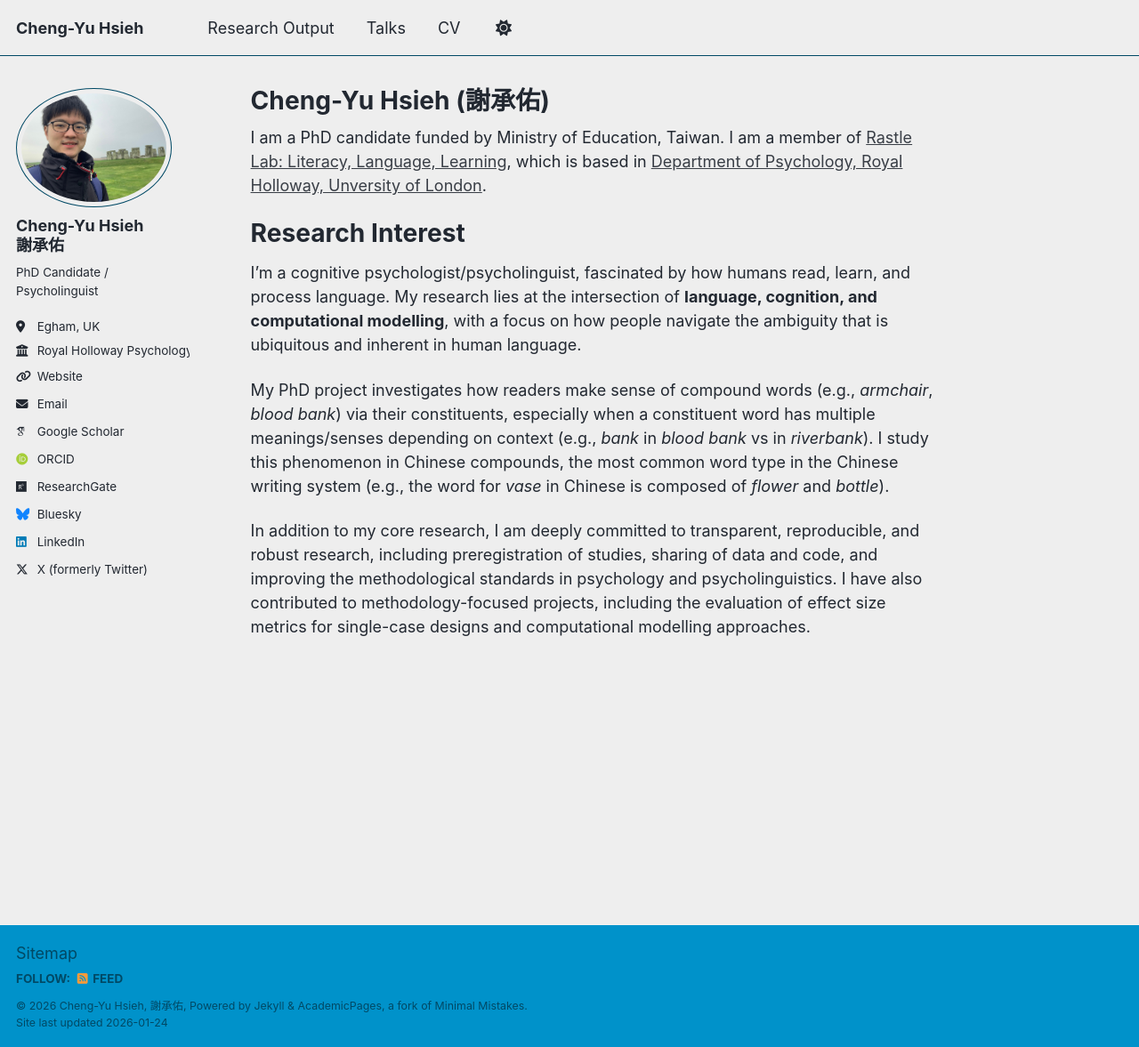
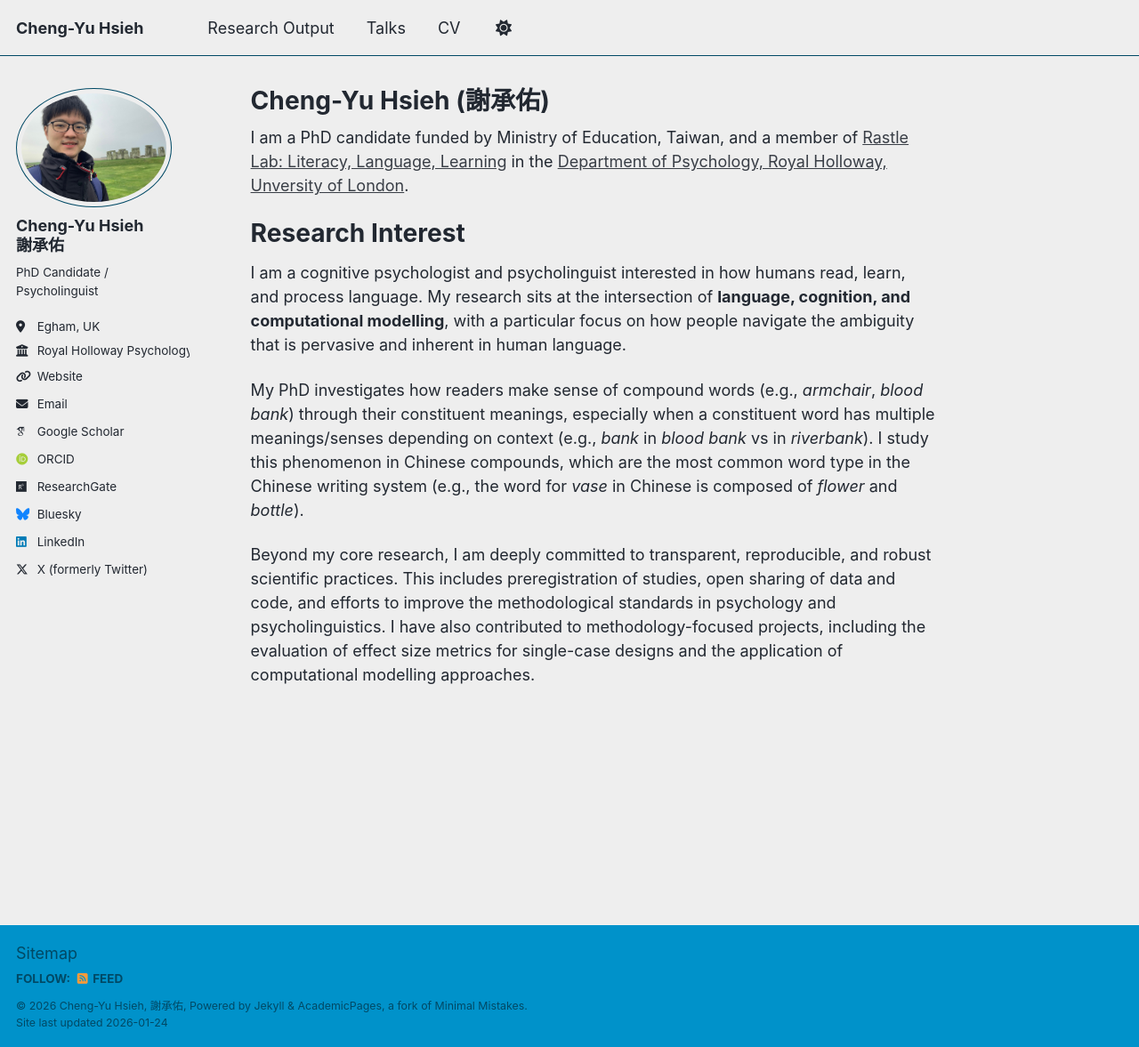
Before and after one commit to cyhsieh-psy/cyhsieh-psy.github.io, a Jekyll site: the page built from _pages/about.md, in a window 1280 px wide and 1177 px high. Shown: the whole window at 89% size. Built offline with Jekyll 4.4.1, drawn with Linux system fonts in a browser that asks for light colours; some web fonts are replaced; a script that is not in the unit is left out.

Commit message:
Update about.md

```diff
--- a/_pages/about.md
+++ b/_pages/about.md
@@ -7,12 +7,12 @@ redirect_from:
   - /about.html
 ---
 
-I am a PhD candidate funded by Ministry of Education, Taiwan. I am a member of [Rastle Lab: Literacy, Language, Learning](https://www.rastlelab.com/), which is based in [Department of Psychology, Royal Holloway, Unversity of London](https://www.linkedin.com/company/rhul-psychology/).
+I am a PhD candidate funded by Ministry of Education, Taiwan, and a member of [Rastle Lab: Literacy, Language, Learning](https://www.rastlelab.com/) in the [Department of Psychology, Royal Holloway, Unversity of London](https://www.linkedin.com/company/rhul-psychology/).
 
 # Research Interest
 
-I’m a cognitive psychologist/psycholinguist, fascinated by how humans read, learn, and process language. My research lies at the intersection of **language, cognition, and computational modelling**, with a focus on how people navigate the ambiguity that is ubiquitous and inherent in human language.
+I am a cognitive psychologist and psycholinguist interested in how humans read, learn, and process language. My research sits at the intersection of **language, cognition, and computational modelling**, with a particular focus on how people navigate the ambiguity that is pervasive and inherent in human language.
 
-My PhD project investigates how readers make sense of compound words (e.g., _armchair_, _blood bank_) via their constituents, especially when a constituent word has multiple meanings/senses depending on context (e.g., _bank_ in _blood bank_ vs in _riverbank_). I study this phenomenon in Chinese compounds, the most common word type in the Chinese writing system (e.g., the word for _vase_ in Chinese is composed of _flower_ and _bottle_).
+My PhD investigates how readers make sense of compound words (e.g., _armchair_, _blood bank_) through their constituent meanings, especially when a constituent word has multiple meanings/senses depending on context (e.g., _bank_ in _blood bank_ vs in _riverbank_). I study this phenomenon in Chinese compounds, which are the most common word type in the Chinese writing system (e.g., the word for _vase_ in Chinese is composed of _flower_ and _bottle_).
 
-In addition to my core research, I am deeply committed to transparent, reproducible, and robust research, including preregistration of studies, sharing of data and code, and improving the methodological standards in psychology and psycholinguistics. I have also contributed to methodology-focused projects, including the evaluation of effect size metrics for single-case designs and computational modelling approaches.
+Beyond my core research, I am deeply committed to transparent, reproducible, and robust scientific practices. This includes preregistration of studies, open sharing of data and code, and efforts to improve the methodological standards in psychology and psycholinguistics. I have also contributed to methodology-focused projects, including the evaluation of effect size metrics for single-case designs and the application of computational modelling approaches.
```
